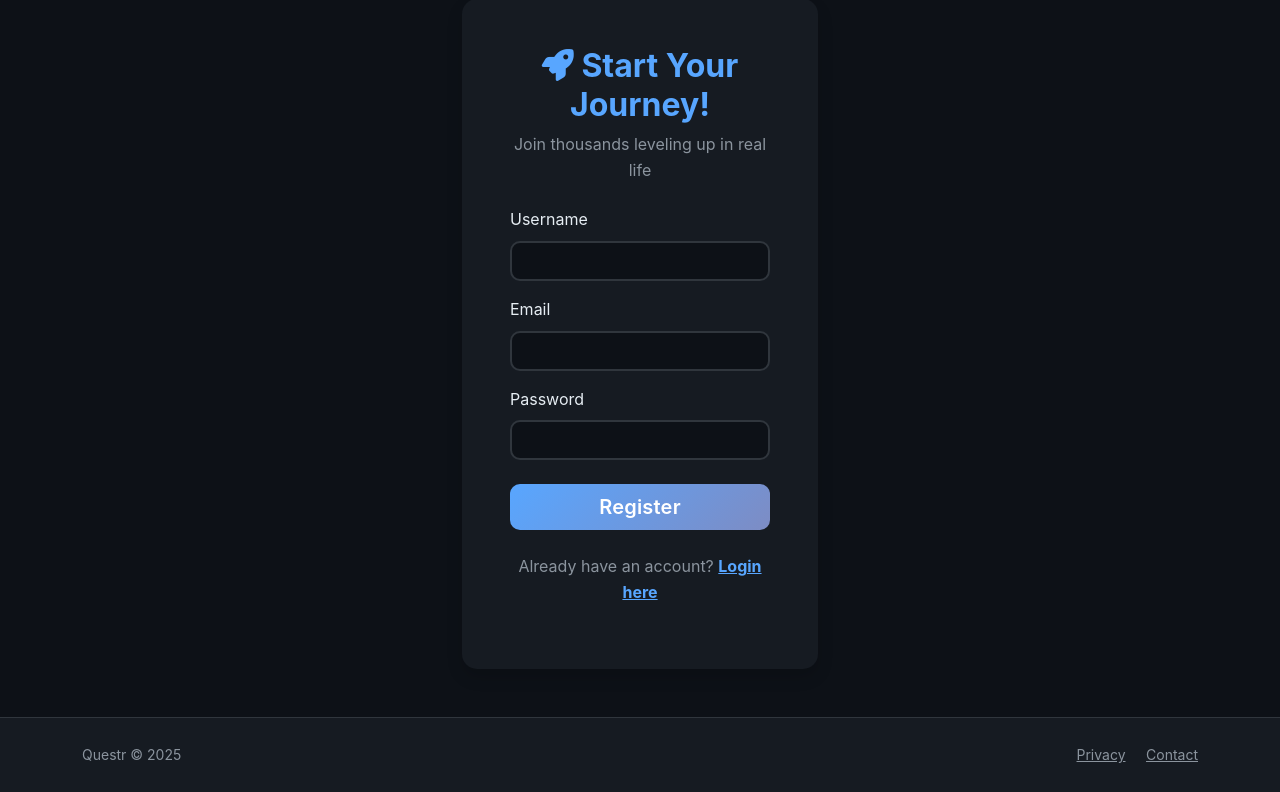
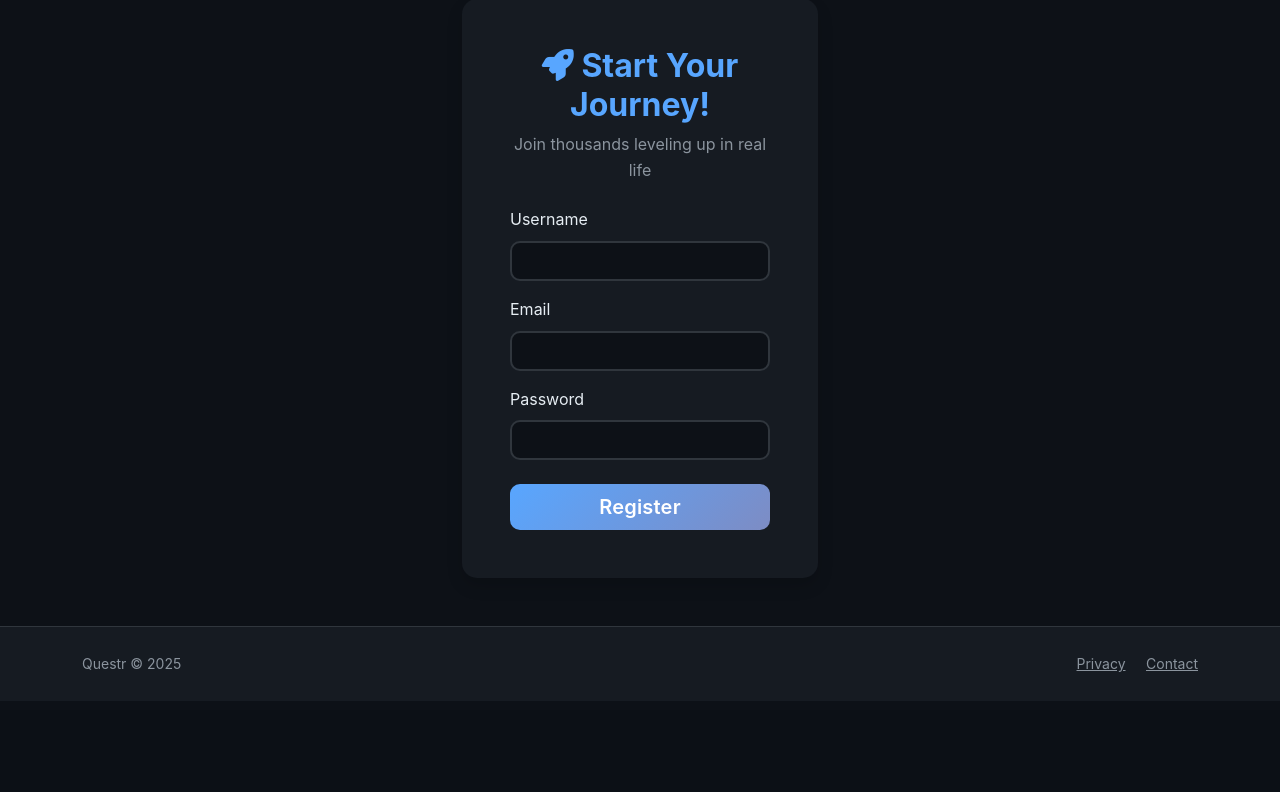
Before and after one commit to pierceluu10/Questr, a Flask app: page /register in a window 1280 px wide. Shown: the part 90-882 px from the top of the page. After the commit the page ends 762 px from the top, so only its background shows below. Run offline with Flask 3, Linux system fonts and the light colour scheme.

Commit message:
removed already logged in

```diff
--- a/templates/register.html
+++ b/templates/register.html
@@ -58,12 +58,7 @@
                     </div>
                 </form>
 
-                <div class="text-center mt-4">
-                    <p class="text-muted">
-                        Already have an account?
-                        <a href="{{ url_for('login') }}" class="text-primary fw-bold">Login here</a>
-                    </p>
-                </div>
+
             </div>
         </div>
     </div>
```
